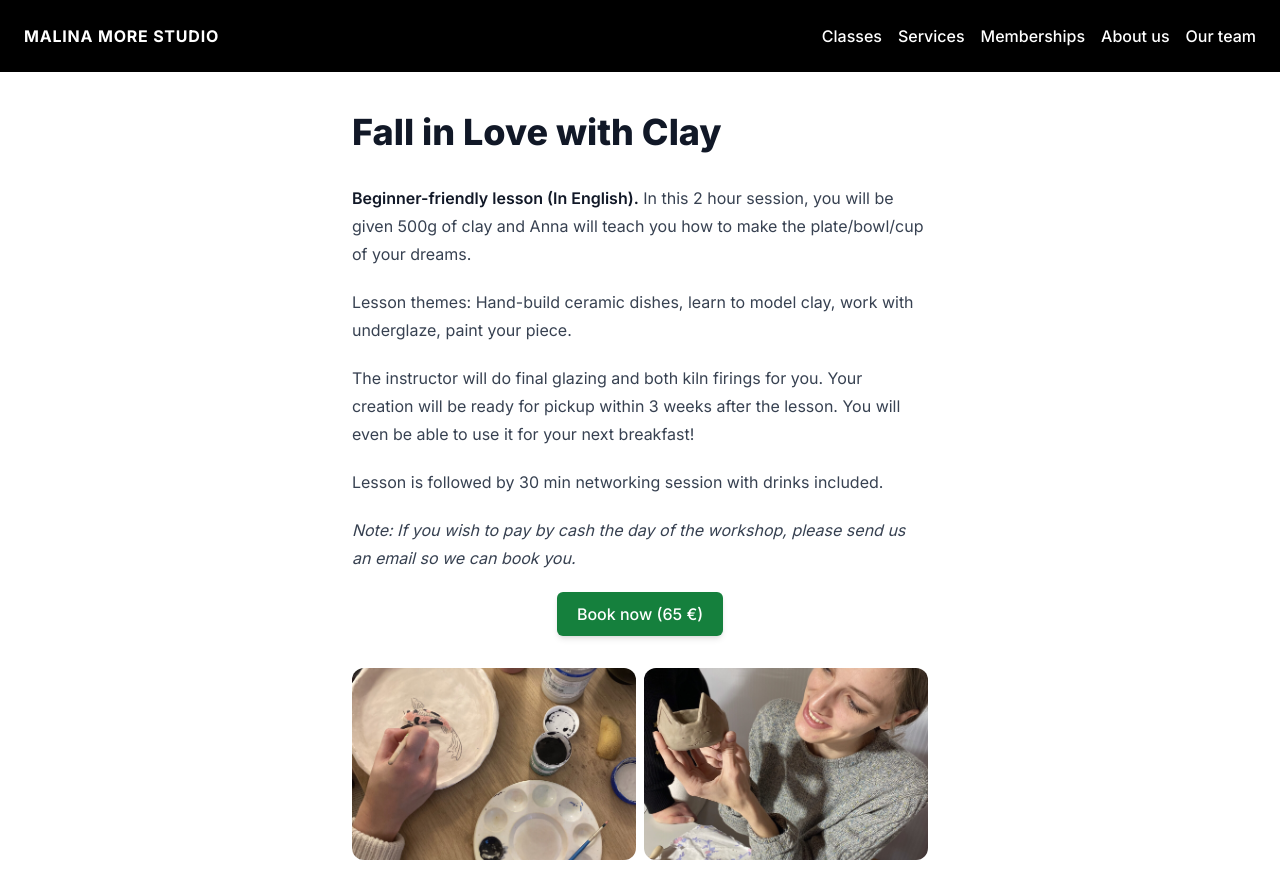
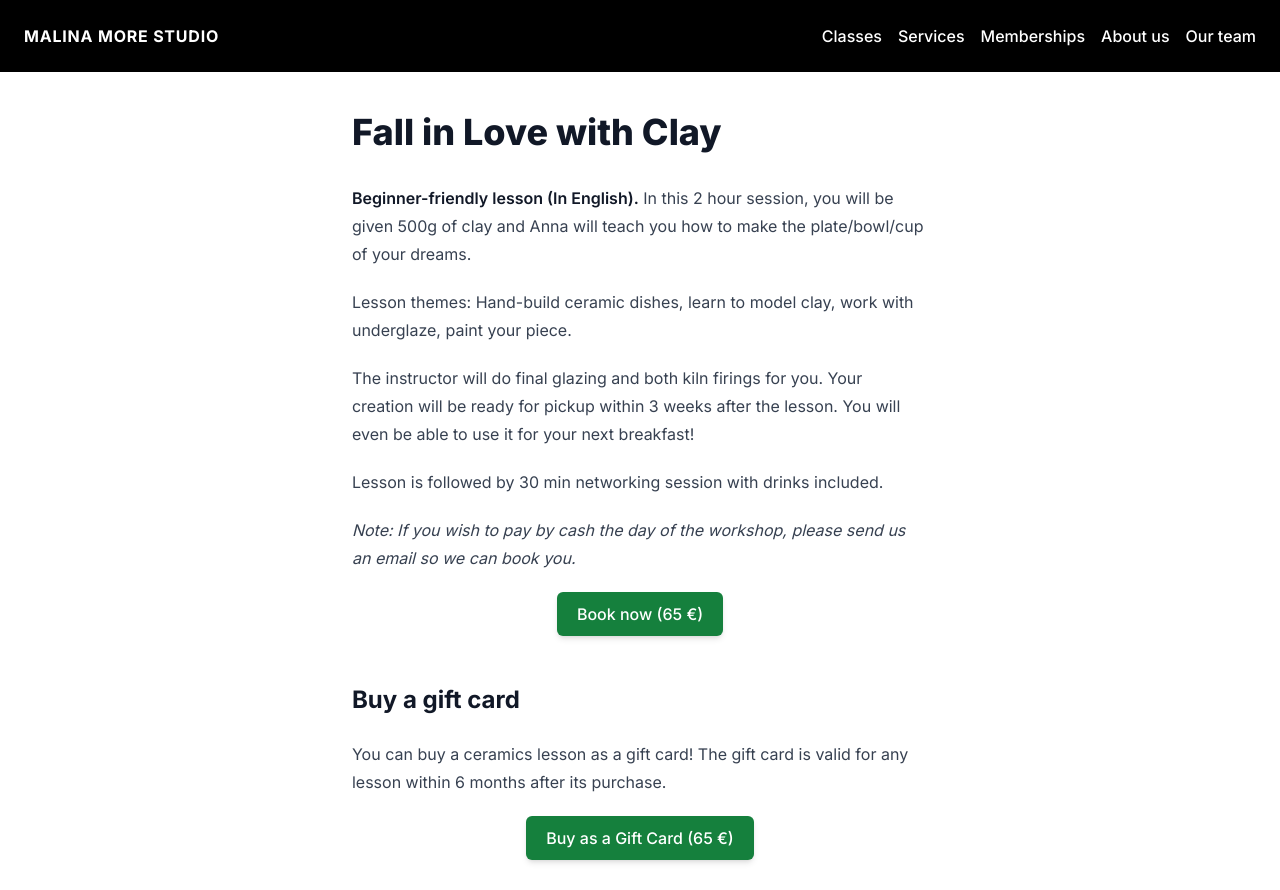
Before and after one commit to jleclanche/malinamore.studio, a Next.js app: page /classes/fall-in-love-with-clay in a window 1280 px wide. Shown: the top 890 px of the page. Built offline with nearby package versions, Linux system fonts and the light colour scheme.

Commit message:
Update, remove ceramics for fathers day

```diff
--- a/app/classes/OurClasses.tsx
+++ b/app/classes/OurClasses.tsx
@@ -33,18 +33,18 @@ const OurClasses = () => (
 			<div>
 				<p className="font-bold text-lg">Group lessons</p>
 				<p className="text-sm text-zinc-500 flex items-center gap-x-1 mt-1">
-					<ClockIcon /> Next group lesson on June 11!
+					<ClockIcon /> Next group lesson on July 2nd!
 				</p>
 				<ul className="list-dash pl-4 space-y-1 mt-2">
 					<li>
 						<Link
-							href="/classes/ceramics-for-fathers-day"
+							href="/classes/fall-in-love-with-clay"
 							className="text-sky-500 hover:underline"
 						>
-							Ceramics for Fathers Day (55 €)
+							Fall in Love with Clay (65 €)
 						</Link>
 						<span className="block text-sm text-zinc-500">
-							Beginner-friendly. Special price!
+							Beginner-friendly. Gift cards available!
 						</span>
 					</li>
 					<li>
--- a/app/classes/fall-in-love-with-clay/page.tsx
+++ b/app/classes/fall-in-love-with-clay/page.tsx
@@ -3,10 +3,21 @@ import ExternalLink from "@/app/components/ExternalLink";
 const BookNow = () => (
 	<div className="flex justify-center">
 		<ExternalLink
-			href="https://cal.com/malina-more/fall-in-love-with-clay?duration=150&month=2023-06&date=2023-06-04"
+			href="https://cal.com/malina-more/fall-in-love-with-clay?duration=150&month=2023-07&date=2023-07-02"
 			className="w-fit text-white bg-green-700 px-5 py-2 rounded-md shadow-md hover:bg-green-600 no-underline"
 		>
 			Book now (65 €)
+		</ExternalLink>
+	</div>
+);
+
+const BuyAsGift = () => (
+	<div className="flex justify-center">
+		<ExternalLink
+			href="https://buy.stripe.com/5kA3eUbAw03nbzW3cc"
+			className="w-fit text-white bg-green-700 px-5 py-2 rounded-md shadow-md hover:bg-green-600 no-underline"
+		>
+			Buy as a Gift Card (65 €)
 		</ExternalLink>
 	</div>
 );
@@ -39,6 +50,17 @@ const Page = () => (
 
 		<BookNow />
 
+		<h2>Buy a gift card</h2>
+
+		<p>
+			You can buy a ceramics lesson as a gift card! The gift card is valid for any
+			lesson within 6 months after its purchase.
+		</p>
+
+		<div className="flex gap-3 justify-center">
+			<BuyAsGift />
+		</div>
+
 		<div className="grid grid-cols-4 col-span-2 gap-2 mb-10">
 			<div className=" overflow-hidden rounded-xl col-span-2 max-h-[14rem]">
 				<img
--- a/next.config.js
+++ b/next.config.js
@@ -24,6 +24,10 @@ const nextConfig = {
 				source: "/r/instagram",
 				destination: "https://instagram.com/malina_more_studio",
 			},
+			{
+				source: "/classes/ceramics-for-fathers-day",
+				destination: "/classes/fall-in-love-with-clay",
+			}
 		];
 	},
 	experimental: {
```
Also changed, not shown: app/classes/ceramics-for-fathers-day/_page_disabled.tsx (renamed from app/classes/ceramics-for-fathers-day/page.tsx).
